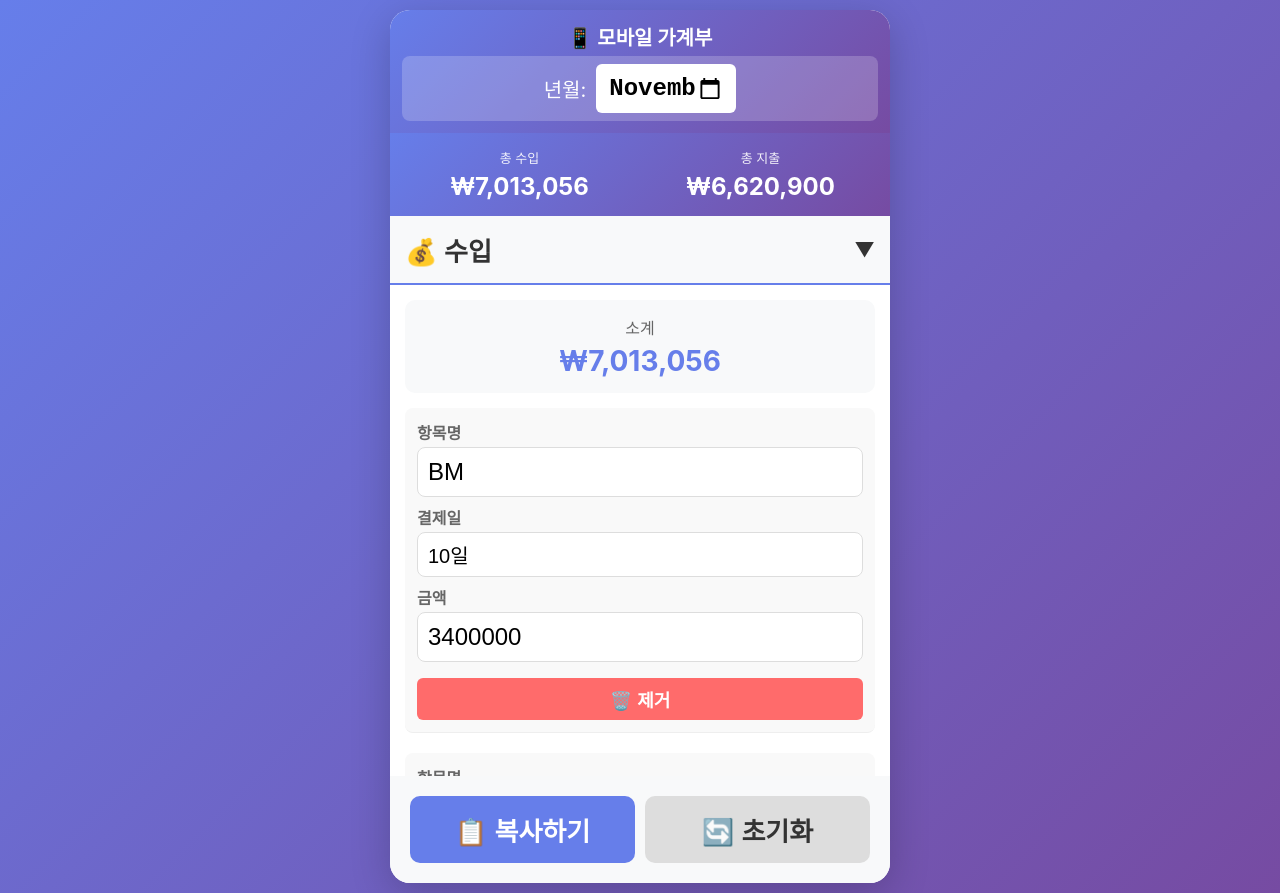
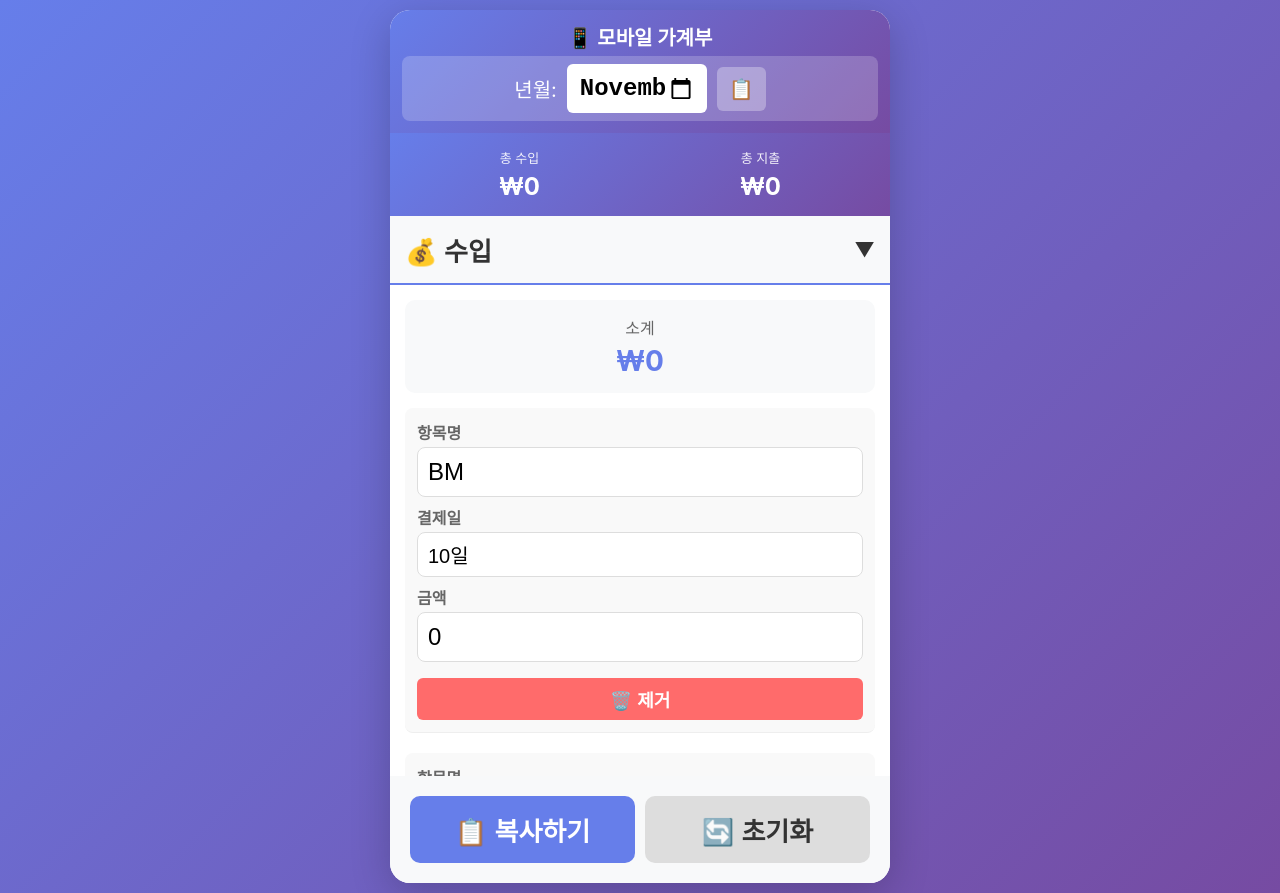
Before and after one commit to msko1319kk/mobile-budget, a plain HTML site: page index.html in a window 1280 px wide. Drawn offline with Linux system fonts and the light colour scheme.

Commit message:
Add files via upload

```diff
--- a/index.html
+++ b/index.html
@@ -271,6 +271,7 @@
             <div class="month-selector">
                 <label for="yearMonth">년월:</label>
                 <input type="month" id="yearMonth" onchange="loadMonthData()">
+                <button style="padding: 10px 12px; background: rgba(255,255,255,0.3); color: white; border: none; border-radius: 6px; font-size: 20px; cursor: pointer; font-weight: 600;" onclick="copyPreviousMonth()" title="이전달 데이터 복사">📋</button>
             </div>
         </div>
 
@@ -423,66 +424,66 @@
     <script>
         const defaultData = {
             income: [
-                { name: 'BM', day: '10일', amount: 3400000 },
-                { name: 'MS', day: '30일', amount: 3613056 }
+                { name: 'BM', day: '10일', amount: 0 },
+                { name: 'MS', day: '30일', amount: 0 }
             ],
             life: [
-                { name: '현대해상보험(4건)', day: '5일', amount: 229730 },
-                { name: '준규 보험(한화)', day: '11일', amount: 66370 },
-                { name: '오빠 치과보험 에이스(4건)', day: '', amount: 30730 },
-                { name: 'LG 유플러스 TV, 인터넷', day: '10일', amount: 46200 },
-                { name: '쿠쿠 정수기', day: '10일', amount: 25900 },
-                { name: '준규 핸드폰(SK)', day: '11일', amount: 23400 },
-                { name: '태규 핸드폰(LG)', day: '11일', amount: 23400 },
-                { name: '도시가스', day: '14일', amount: 7880 },
-                { name: '쿠팡 월결제', day: '', amount: 7890 },
-                { name: '네이버 페이 월결제', day: '말일', amount: 4900 },
-                { name: '관리비', day: '', amount: 250000 },
-                { name: '식비, 생필품, 장보기 등', day: '', amount: 200000 }
+                { name: '현대해상보험(4건)', day: '5일', amount: 0 },
+                { name: '준규 보험(한화)', day: '11일', amount: 0 },
+                { name: '오빠 치과보험 에이스(4건)', day: '', amount: 0 },
+                { name: 'LG 유플러스 TV, 인터넷', day: '10일', amount: 0 },
+                { name: '쿠쿠 정수기', day: '10일', amount: 0 },
+                { name: '준규 핸드폰(SK)', day: '11일', amount: 0 },
+                { name: '태규 핸드폰(LG)', day: '11일', amount: 0 },
+                { name: '도시가스', day: '14일', amount: 0 },
+                { name: '쿠팡 월결제', day: '', amount: 0 },
+                { name: '네이버 페이 월결제', day: '말일', amount: 0 },
+                { name: '관리비', day: '', amount: 0 },
+                { name: '식비, 생필품, 장보기 등', day: '', amount: 0 }
             ],
             activity: [
-                { name: '@병민', day: '', amount: 450000 },
-                { name: '@민서', day: '', amount: 260000 },
-                { name: '구글 드라이브', day: '19일', amount: 2400 },
+                { name: '@병민', day: '', amount: 0 },
+                { name: '@민서', day: '', amount: 0 },
+                { name: '구글 드라이브', day: '19일', amount: 0 },
                 { name: '클로드 AI', day: '', amount: 0 },
                 { name: '미리캔버스', day: '', amount: 0 },
-                { name: '카카오', day: '5일', amount: 50000 },
+                { name: '카카오', day: '5일', amount: 0 },
                 { name: '망고보드', day: '', amount: 0 },
                 { name: '챗GPT', day: '', amount: 0 },
                 { name: '캡컷', day: '', amount: 0 }
             ],
             education: [
-                { name: '와이케이(영,수과) 3과목 준규', day: '말일', amount: 820000 },
-                { name: '와이케이 교재비 준규', day: '말일', amount: 50000 },
-                { name: '더올바스켓 농구(선수반) 준규', day: '25일', amount: 240000 },
-                { name: '경기 비용 / 준규', day: '', amount: 50000 },
-                { name: 'C&C 미술 / 태규 주 3회', day: '7일', amount: 450000 },
-                { name: 'C&C 미술 재료비 시험비 / 태규', day: '요청시', amount: 25000 },
+                { name: '와이케이(영,수과) 3과목 준규', day: '말일', amount: 0 },
+                { name: '와이케이 교재비 준규', day: '말일', amount: 0 },
+                { name: '더올바스켓 농구(선수반) 준규', day: '25일', amount: 0 },
+                { name: '경기 비용 / 준규', day: '', amount: 0 },
+                { name: 'C&C 미술 / 태규 주 3회', day: '7일', amount: 0 },
+                { name: 'C&C 미술 재료비 시험비 / 태규', day: '요청시', amount: 0 },
                 { name: '화정초 운동 / 태규', day: '', amount: 0 },
                 { name: '패드 수업 / 태규', day: '', amount: 0 },
-                { name: '준규 용돈', day: '1일', amount: 50000 },
-                { name: '태규 용돈', day: '1일', amount: 50000 }
+                { name: '준규 용돈', day: '1일', amount: 0 },
+                { name: '태규 용돈', day: '1일', amount: 0 }
             ],
             housing: [
-                { name: '의정부 자가 주담대(원금+이자)', day: '', amount: 760000 },
-                { name: '마통 이자', day: '', amount: 66370 },
-                { name: '토스 신용대출 400만원 이자', day: '', amount: 30730 },
+                { name: '의정부 자가 주담대(원금+이자)', day: '', amount: 0 },
+                { name: '마통 이자', day: '', amount: 0 },
+                { name: '토스 신용대출 400만원 이자', day: '', amount: 0 },
                 { name: '오빠 용인 대출 3천 이자', day: '', amount: 0 },
-                { name: '별빛부영 월세', day: '', amount: 1050000 },
+                { name: '별빛부영 월세', day: '', amount: 0 },
                 { name: '의정부 포뷰 월세', day: '', amount: 0 },
                 { name: '현대보험대출이자(매월)', day: '5일', amount: 0 }
             ],
             savings: [
-                { name: '규규 저축(오빠)', day: '5일', amount: 200000 },
-                { name: '토스 자동 주식', day: '', amount: 200000 },
-                { name: '연금저축펀드(미래에셋)', day: '말일', amount: 500000 },
-                { name: '토스 적금', day: '', amount: 200000 },
-                { name: '케이뱅크(경조사)', day: '1일', amount: 100000 }
+                { name: '규규 저축(오빠)', day: '5일', amount: 0 },
+                { name: '토스 자동 주식', day: '', amount: 0 },
+                { name: '연금저축펀드(미래에셋)', day: '말일', amount: 0 },
+                { name: '토스 적금', day: '', amount: 0 },
+                { name: '케이뱅크(경조사)', day: '1일', amount: 0 }
             ],
             misc: [
                 { name: '재산세', day: '', amount: 0 },
                 { name: '자동차세', day: '', amount: 0 },
-                { name: '조의금, 축의금 등', day: '1일', amount: 100000 },
+                { name: '조의금, 축의금 등', day: '1일', amount: 0 },
                 { name: '주민세, 기타 등등', day: '', amount: 0 }
             ]
         };
@@ -657,6 +658,32 @@
             }
         }
 
+        function copyPreviousMonth() {
+            const currentMonth = getMonthKey();
+            const [year, month] = currentMonth.split('-');
+            let prevMonth = parseInt(month) - 1;
+            let prevYear = parseInt(year);
+
+            if (prevMonth === 0) {
+                prevMonth = 12;
+                prevYear -= 1;
+            }
+
+            const prevMonthKey = `${prevYear}-${String(prevMonth).padStart(2, '0')}`;
+            const prevData = localStorage.getItem(`budget_${prevMonthKey}`);
+
+            if (!prevData) {
+                alert(`${prevMonthKey} 데이터가 없습니다.`);
+                return;
+            }
+
+            if (confirm(`${prevMonthKey} 데이터를 ${currentMonth}로 복사하시겠습니까?`)) {
+                localStorage.setItem(`budget_${currentMonth}`, prevData);
+                loadMonthData();
+                alert('복사되었습니다!');
+            }
+        }
+
         loadMonthData();
     </script>
 </body>
```
